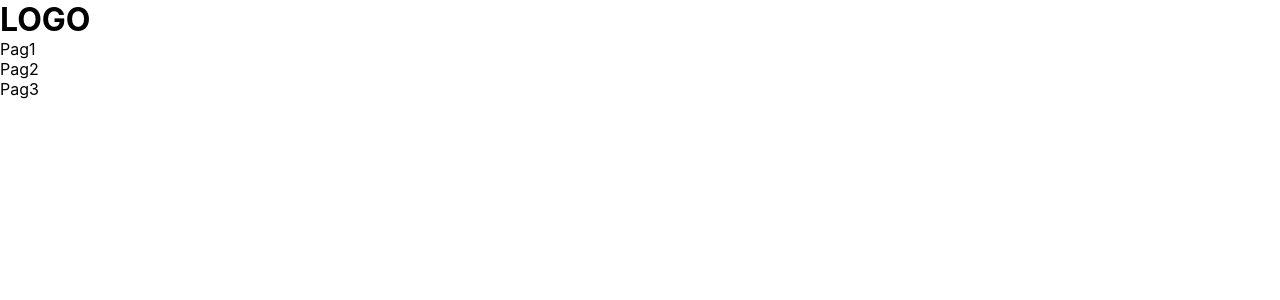
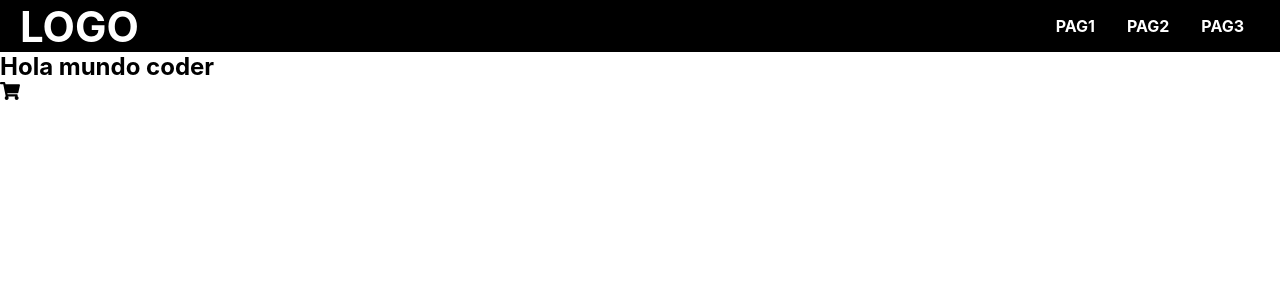
Before and after one commit to rabasquito/raba-react, a React (Create React App) app: page / in a window 1280 px wide. Shown: the top 300 px of the page. Built offline with nearby package versions, Linux system fonts and the light colour scheme.

Commit message:
Segunda entrega, agrego CartWidget, ItemListContainer

```diff
--- a/package.json
+++ b/package.json
@@ -6,8 +6,10 @@
     "@testing-library/jest-dom": "^5.11.4",
     "@testing-library/react": "^11.1.0",
     "@testing-library/user-event": "^12.1.10",
+    "node-sass": "^5.0.0",
     "react": "^17.0.2",
     "react-dom": "^17.0.2",
+    "react-icons": "^4.3.1",
     "react-scripts": "4.0.3",
     "web-vitals": "^1.0.1"
   },
--- a/src/App.js
+++ b/src/App.js
@@ -1,11 +1,15 @@
 import './styles.css'
-import {NavBar} from './components/NavBar';
+import {NavBar} from './components/NavBar/NavBar';
+import {ItemListContainer} from './components/ItemListContainer/ItemListContainer';
+import { CartWidget } from './components/CartWidget/CartWidget';
 
 function App() {
   return (
     <div className="mi-app">
 
       <NavBar/>
+      <ItemListContainer greeting="Hola mundo coder"/>
+      <CartWidget/>
 
     </div>
   );
--- /dev/null
+++ b/src/components/CartWidget/CartWidget.js
@@ -0,0 +1,11 @@
+import React from 'react'
+import {FaShoppingCart} from 'react-icons/fa'
+import './CartWidget.scss'
+
+export const CartWidget = () => {
+    return (
+        <div>
+            <FaShoppingCart className="cartWidget"/>
+        </div>
+    )
+}
--- /dev/null
+++ b/src/components/CartWidget/CartWidget.scss
@@ -0,0 +1,3 @@
+.cartWidget {
+    font-size: 20px;
+}
--- /dev/null
+++ b/src/components/ItemListContainer/ItemListContainer.js
@@ -0,0 +1,9 @@
+import  React from 'react'
+
+export const ItemListContainer = ({greeting}) => {
+    return (
+        <div>
+            <h2>{greeting}</h2>
+        </div>
+    )
+}
--- a/src/components/NavBar.js
+++ b/src/components/NavBar/NavBar.js
@@ -1,4 +1,4 @@
-
+import './NavBar.scss'
 
 export const NavBar = () => {
 
--- /dev/null
+++ b/src/components/NavBar/NavBar.scss
@@ -0,0 +1,30 @@
+.header {
+    width: 100%;
+    background-color: #000;
+    color: #fff;
+    display: flex;
+    justify-content: space-between;
+    align-items: center;
+    padding: 0 20px;
+
+    h1{
+        font-size: 42px;
+        font-weight: 700;
+    }
+
+    nav {
+        ul {
+            display: flex;
+            align-items: center;
+            justify-content: space-between;
+            margin: 0;
+
+            li {
+                list-style: none;
+                font-weight: 700;
+                text-transform: uppercase;
+                padding: 16px;
+            }
+        }
+    }
+}
```
Also changed, not shown: 1 other file (tests, documents, lock files or other folders).
